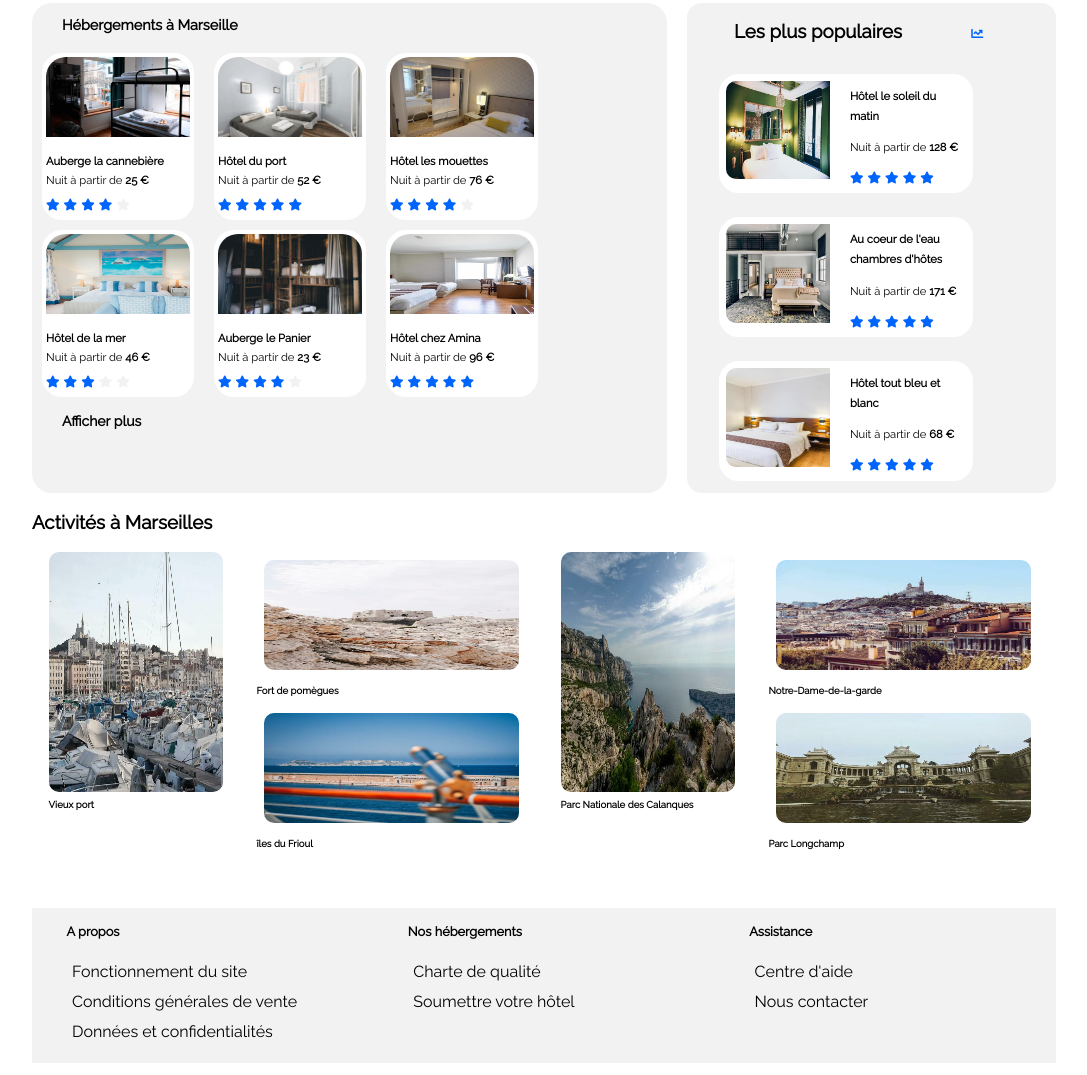
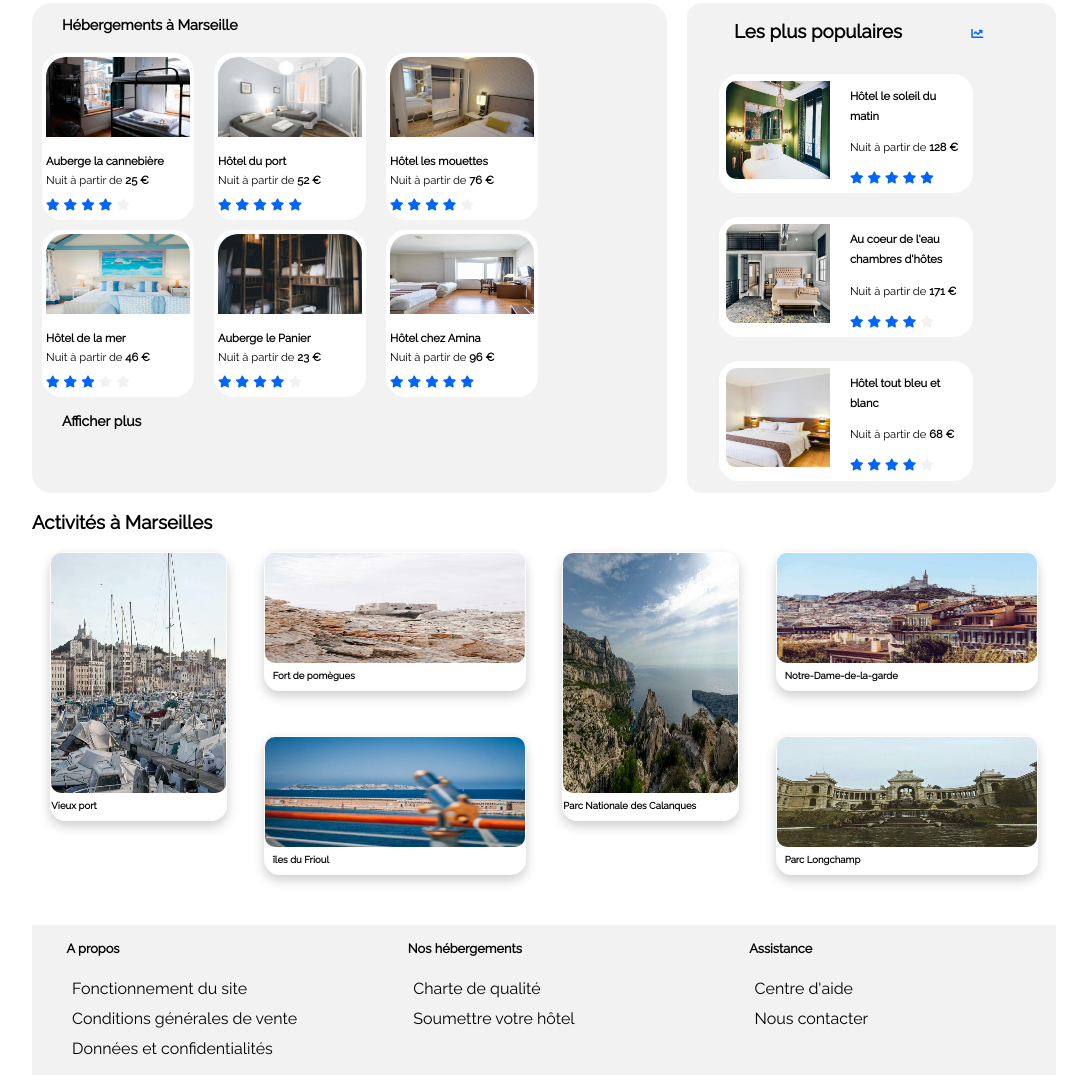
Before and after one commit to olivier-bembide/Projet2_OC, a plain HTML site: page index.html in a window 1280 px wide. Shown: the part 568-1643 px from the top of the page, without its empty margins (96-1183 px from the left). Drawn offline with Linux system fonts and the light colour scheme.

Commit message:
Mise en forme de la Card - section Activités Marseilles

```diff
--- a/codes.css
+++ b/codes.css
@@ -7,6 +7,10 @@ body {
   margin: 0 auto;
 }
 
+/** Styles Filtres **/
+
+
+
 /** Styles Hébergements à Marseilles **/
 
 .hebergements-marseille{
@@ -14,10 +18,6 @@ body {
   flex-direction: row;
   flex-wrap: wrap;
 }
-/*
-main .hebergements-marseille{
-  margin-right: 0px;
-}*/
 
 .container-hebergement{
   display: flex;
@@ -188,6 +188,10 @@ figcaption p:nth-child(1){
   color:#F2F2F2;
 }
 
+.chambres-hote :nth-child(5), .bleu-blanc :nth-child(5){
+  color: #f2f2f2;
+}
+
 .afficher{
   text-decoration: none;
   color: #000;
@@ -209,10 +213,10 @@ figcaption p:nth-child(1){
 }
 
 .haut img, .bas img{
-  width: 255px;
+  width: 260px;
   height: 110px ;
   border-radius: 10px;
-  margin: 8px;
+  margin: 0px;
 }
 
 .range{
@@ -234,6 +238,33 @@ figcaption p:nth-child(1){
 .activites a{
   text-decoration: none;
 }
+
+.activites .haut{
+  margin-bottom: 45px;
+}
+
+.haut figcaption p, .bas figcaption p{
+  margin-left: 8px;
+}
+
+.card1{
+  border:1px solid #FFF;
+  border-radius: 15px;
+  background-color: #FFF;
+  box-shadow: 0px 5px 12px 0px rgba(0, 0, 0, 0.2);
+}
+
+.card2{
+  border:1px solid #FFF;
+  border-radius: 15px;
+  background-color: #FFF;
+  box-shadow: 0px 5px 12px 0px rgba(0, 0, 0, 0.2);
+
+}
+
+
+
+
 
 
 /** Styles Footer **/
@@ -273,6 +304,9 @@ footer li{
 
 @media screen and (max-width: 678px){
 
+  body{
+    margin: 0 auto;
+  }
   .cont-activites-marseille{
     display:flex;
     flex-direction: column;
@@ -298,6 +332,10 @@ footer li{
 /** Styles Footer @media screen  **/
 
 @media screen and (max-width: 678px) {
+
+  body{
+    margin: 0 auto;
+  }
 
   footer{
     min-width: 20em;
--- a/index.html
+++ b/index.html
@@ -268,7 +268,7 @@
               <div class="test">
                 <article class="activites vieux-port">
                   <a href="#">
-                    <figure>
+                    <figure class="card1">
                       <img src="/sources/images/activites/4_small/vieux-port.jpg" alt="" />
                       <figcaption class="activite-mar">
                         <p> Vieux port</p>
@@ -280,7 +280,7 @@
           <div class="activites pomegues">
             <article class="haut">
               <a href="#">
-                <figure>
+                <figure class="card2">
                   <img src="/sources/images/activites/4_small/fort-de-pomegues.jpg" alt="" />
                   <figcaption class="activite-mar rebel">
                     <p> Fort de pomègues</p>
@@ -290,7 +290,7 @@
             </article>
             <article class="bas">
               <a href="#">
-                <figure>
+                <figure class="card2">
                   <img src="/sources/images/activites/4_small/iles-du-frioul.jpg" alt="" />
                   <figcaption class="activite-mar">
                     <p> îles du Frioul</p>
@@ -301,7 +301,7 @@
           </div>
           <article class="activites calanques">
             <a href="#">
-              <figure>
+              <figure class="card1">
                 <img src="/sources/images/activites/4_small/parc-national-des-calanques.jpg" alt="" />
                 <figcaption class="activite-mar">
                   <p> Parc Nationale des Calanques</p>
@@ -312,7 +312,7 @@
           <div class="activites notre-dame">
             <article class="haut">
               <a href="#">
-                <figure>
+                <figure class="card2">
                   <img src="/sources/images/activites/4_small/notre-dame-de-la-garde.jpg" alt="" />
                   <figcaption class="activite-mar rebel">
                     <p> Notre-Dame-de-la-garde</p>
@@ -322,7 +322,7 @@
             </article>
             <article class="bas">
               <a href="#">
-                <figure>
+                <figure class="card2">
                   <img src="/sources/images/activites/4_small/parc-longchamp.jpg" alt="" />
                   <figcaption class="activite-mar">
                     <p> Parc Longchamp</p>
```
